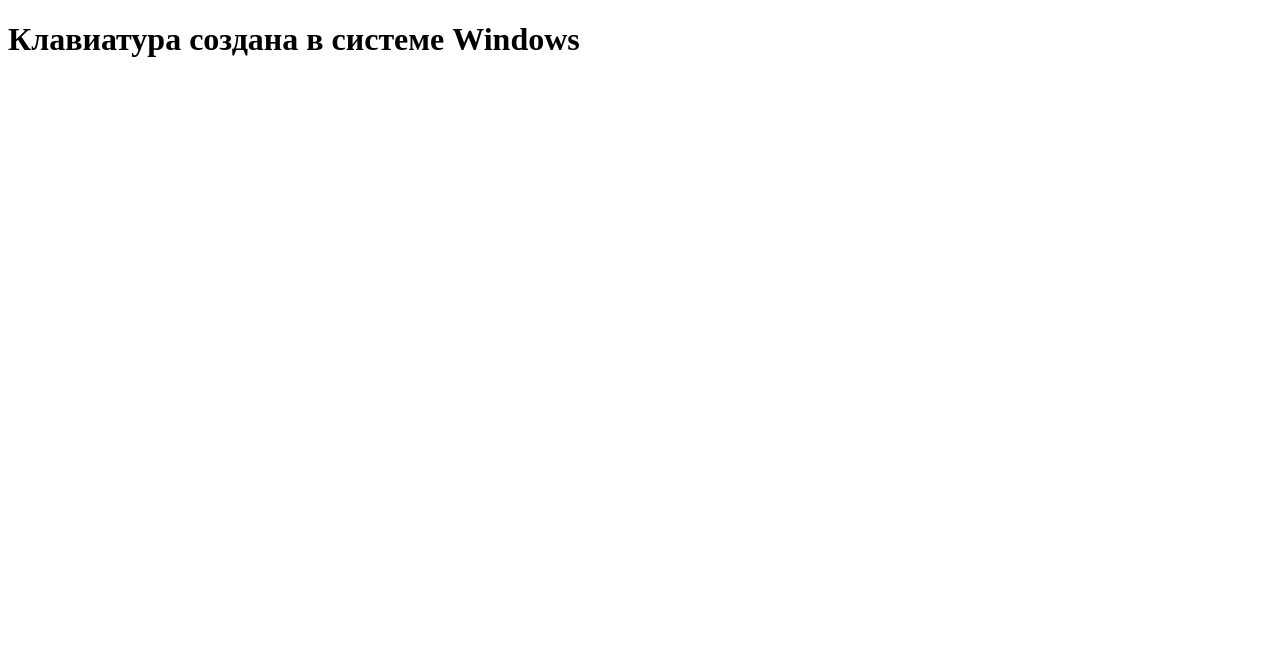
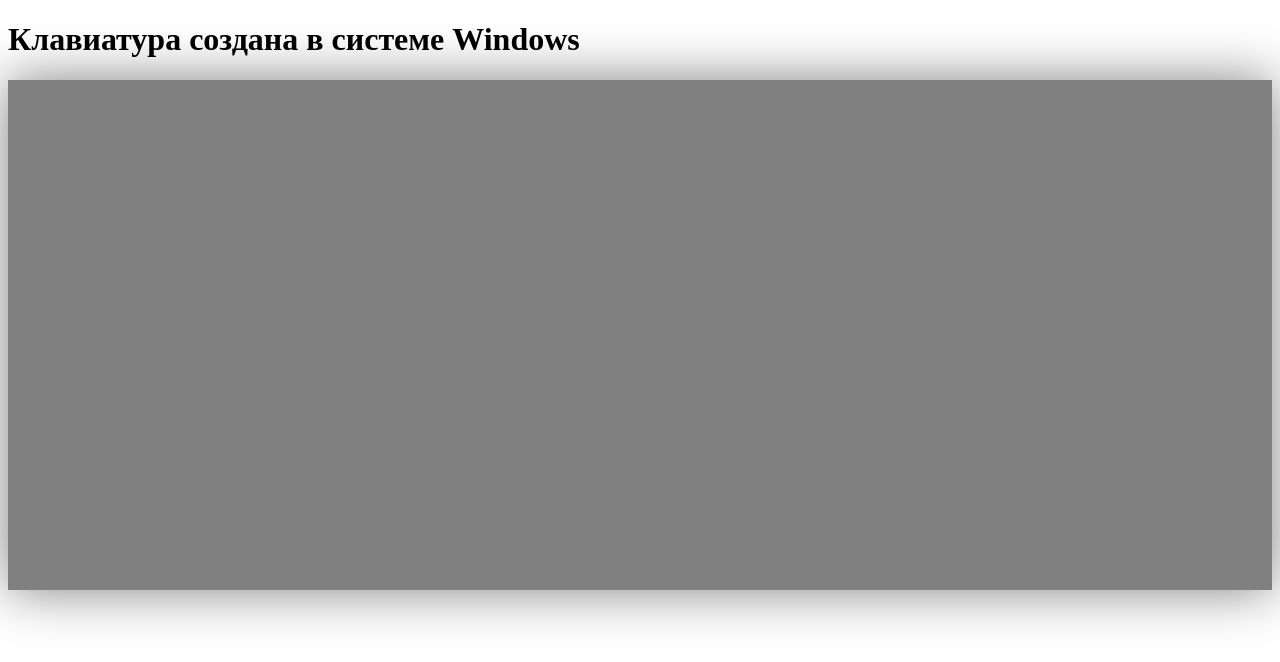
Before and after one commit to HEGGIX/virtual-keyboard, a website: page index.html in a window 1280 px wide. Drawn offline with Linux system fonts and the light colour scheme.

Commit message:
refactor: add keyboard container

```diff
--- a/index.html
+++ b/index.html
@@ -7,7 +7,7 @@
     <link rel="stylesheet" href="style.css">
     <title>Virtual keyboard</title>
 </head>
-<body>
+<body id="body">
     <h1>Клавиатура создана в системе Windows</h1>
 <script src="script.js"></script>
 </body>
--- a/script.js
+++ b/script.js
@@ -0,0 +1,24 @@
+const keyContainer = document.createElement("div");
+const keyboard = document.createElement("div");
+const body = document.getElementById("body");
+keyboard.classList.add("keyboard");
+keyContainer.classList.add("keyboard__cont");
+document.body.appendChild(keyContainer);
+document.body.appendChild(keyboard);
+
+
+const keyArrEng = [
+    "`", "1", "2", "3", "4", "5", "6", "7", "8", "9", "0", "backspace",
+    "tab", "q", "w", "e", "r", "t", "y", "u", "i", "o", "p", "[", "]",
+    "caps", "a", "s", "d", "f", "g", "h", "j", "k", "l", "enter",
+    "shift", "z", "x", "c", "v", "b", "n", "m", ",", ".", "?", "shift",
+    "ctrl", "alt", "space" ,"alt" , "ctrl"
+];
+
+const keyArrRus = [
+    "`", "1", "2", "3", "4", "5", "6", "7", "8", "9", "0", "backspace",
+    "tab", "й", "ц", "у", "к", "е", "н", "г", "ш", "щ", "з", "х", "ъ",
+    "caps", "ф", "ы", "в", "а", "п", "р", "о", "л", "д", "enter",
+    "shift", "я", "ч", "с", "м", "и", "т", "ь", "б", "ю", "?", "shift",
+    "ctrl", "alt", "space" ,"alt" , "ctrl"
+];
--- a/style.css
+++ b/style.css
@@ -1,8 +1,10 @@
+.keyboard__cont {
+    text-align: center;
+}
+
 .keyboard {
-    position: fixed;
-    left: 0;
-    bottom: 0;
-    width: 500px;
+    width: 100%;
+    height: 500px;
     padding: 5px 0;
     background: gray;
     box-shadow: 0 0 50px rgba(0, 0, 0, 0.5);
```
